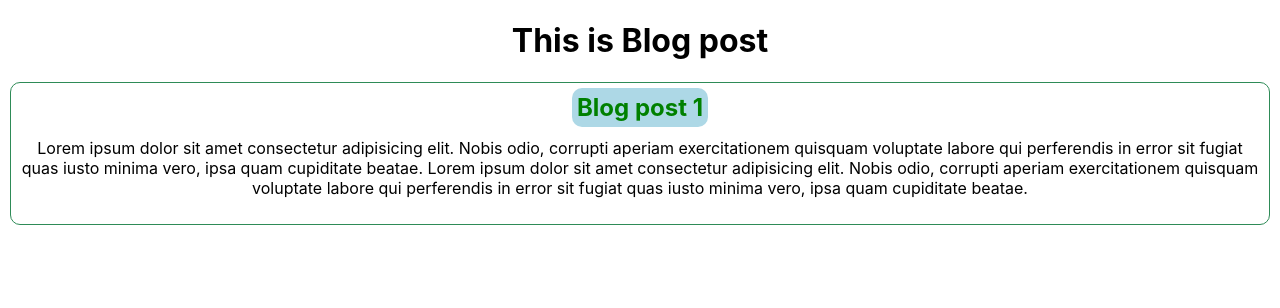
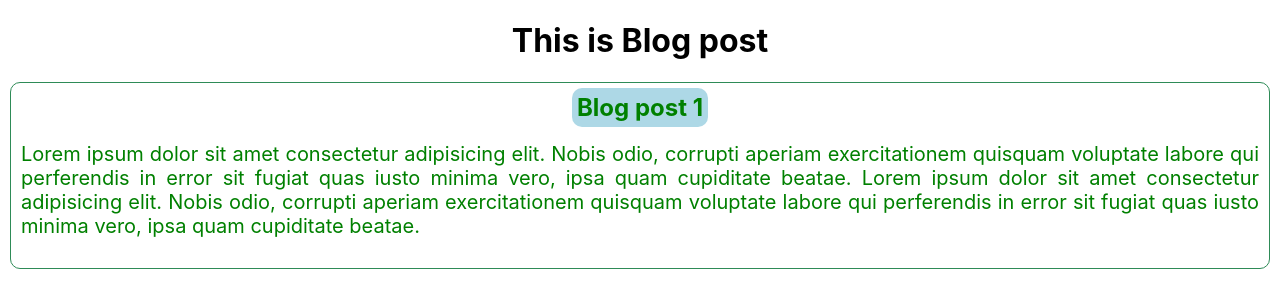
Before and after one commit to kamrul-dev/reactjs-revision, a React (Create React App) app: page / in a window 1280 px wide. Shown: the top 308 px of the page. Built offline with nearby package versions, Linux system fonts and the light colour scheme.

Commit message:
Inline style added in p tag

```diff
--- a/src/App.js
+++ b/src/App.js
@@ -20,7 +20,7 @@ function App() {
         <div>
           <article className='blog'>
             <h2 style={headingStyle}>Blog post 1</h2>
-            <p>Lorem ipsum dolor sit amet consectetur adipisicing elit. Nobis odio, corrupti aperiam exercitationem quisquam voluptate labore qui perferendis in error sit fugiat quas iusto minima vero, ipsa quam cupiditate beatae.
+            <p style={{fontSize:'20px', color:'green', textAlign:'justify'}}>Lorem ipsum dolor sit amet consectetur adipisicing elit. Nobis odio, corrupti aperiam exercitationem quisquam voluptate labore qui perferendis in error sit fugiat quas iusto minima vero, ipsa quam cupiditate beatae.
             Lorem ipsum dolor sit amet consectetur adipisicing elit. Nobis odio, corrupti aperiam exercitationem quisquam voluptate labore qui perferendis in error sit fugiat quas iusto minima vero, ipsa quam cupiditate beatae.</p>
           </article>
         </div>
```
